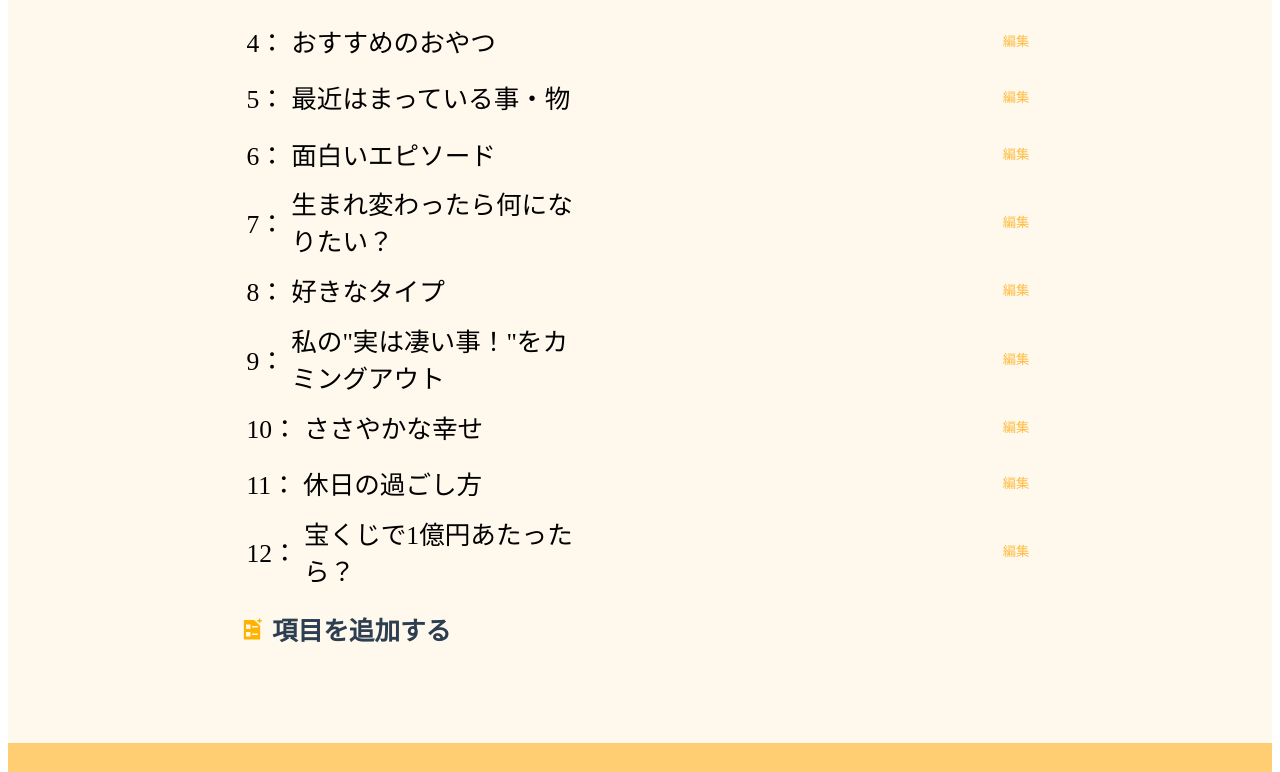
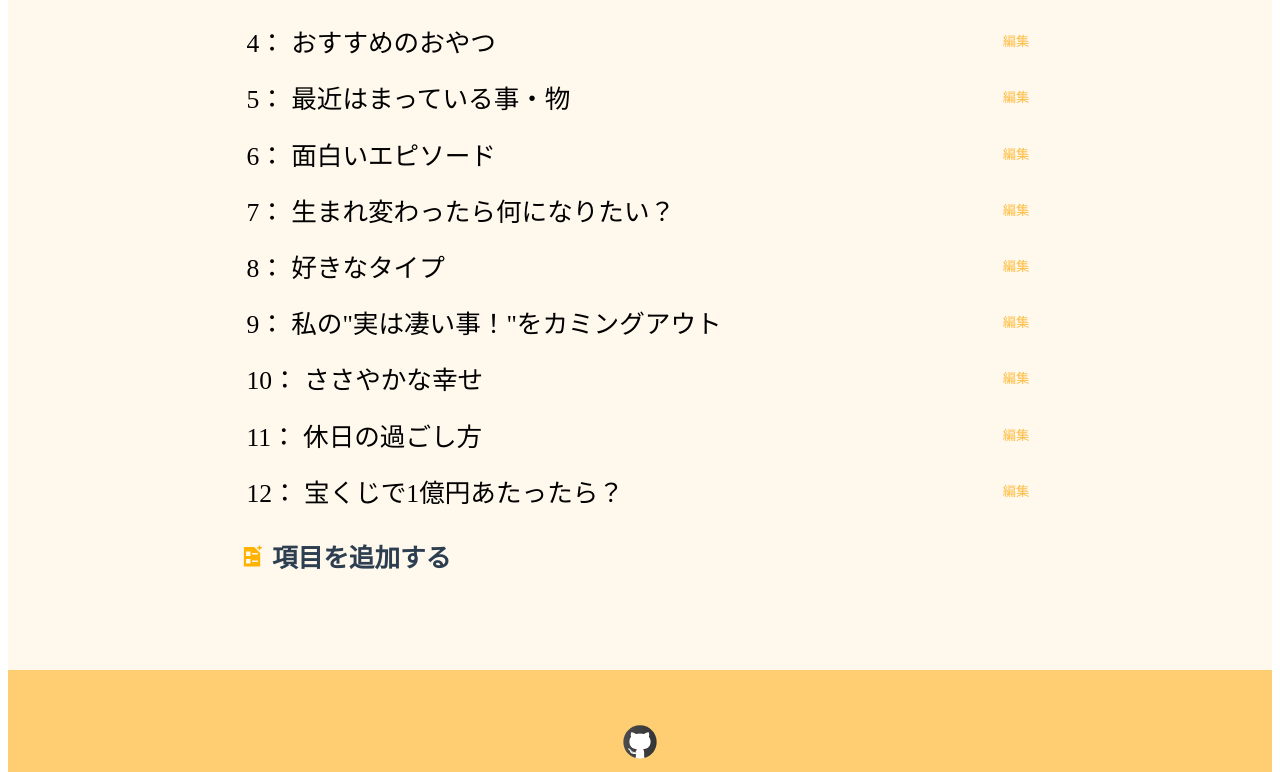
Before and after one commit to bignrn/my.web, a Vue app: page /ice-break in a window 1280 px wide. Shown: the part 1459-2231 px from the top of the page. Built offline with nearby package versions, Linux system fonts and the light colour scheme; a web font is replaced by a local one.

Commit message:
リストの最大値を変更

```diff
--- a/src/components/activity/TopicDice.vue
+++ b/src/components/activity/TopicDice.vue
@@ -295,7 +295,7 @@ onUnmounted(() => {
 
         .registered-list-title {
           min-width: 16rem;
-          max-width: 18rem;
+          max-width: 40rem;
           white-space: pre-wrap;
           word-break: break-word;
         }
```
